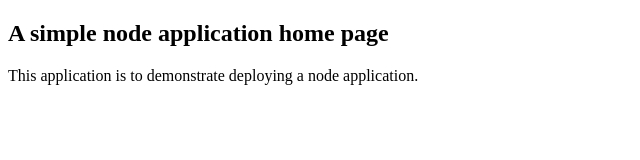
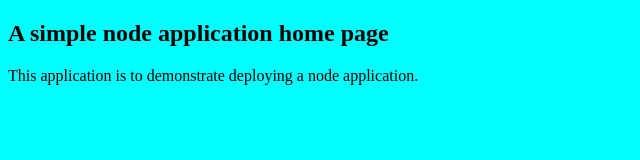
Before and after one commit to markk19/node_mk, a website: page index.html in a window 1280 px wide. Shown: the whole page, without its empty margins (0-640 px from the left). Drawn offline with Linux system fonts and the light colour scheme.

Commit message:
Added background to index page

```diff
--- a/index.html
+++ b/index.html
@@ -3,7 +3,7 @@
   <head>
     <title>Basic Node App</title>
    </head>
-  <body>
+  <body style="background:aqua">
     <h2>A simple node application home page</h2>
     <p>
       This application is to demonstrate deploying a node application.
```
